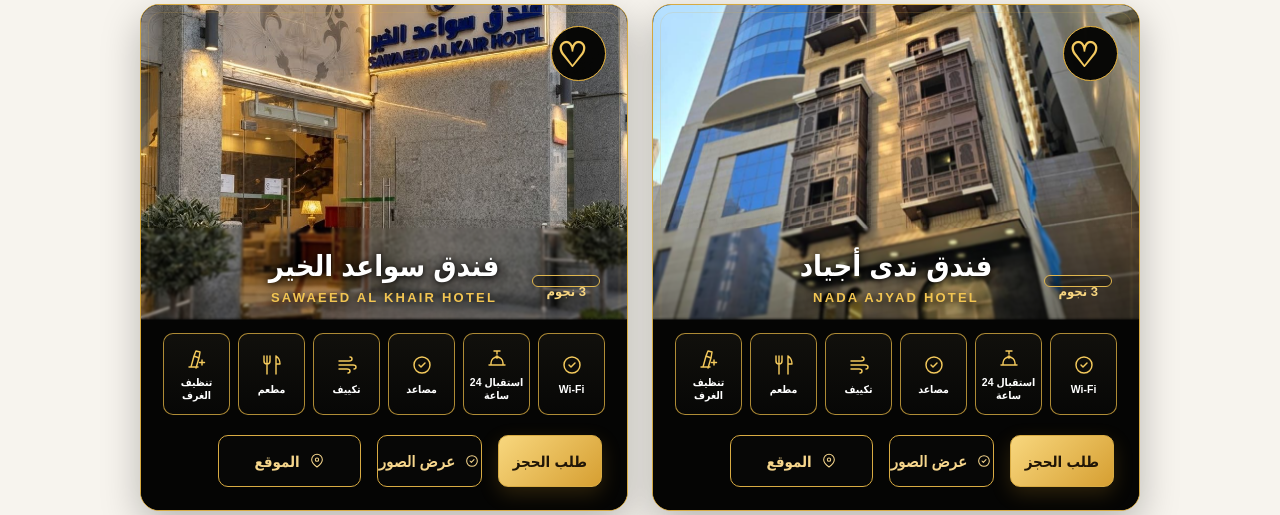
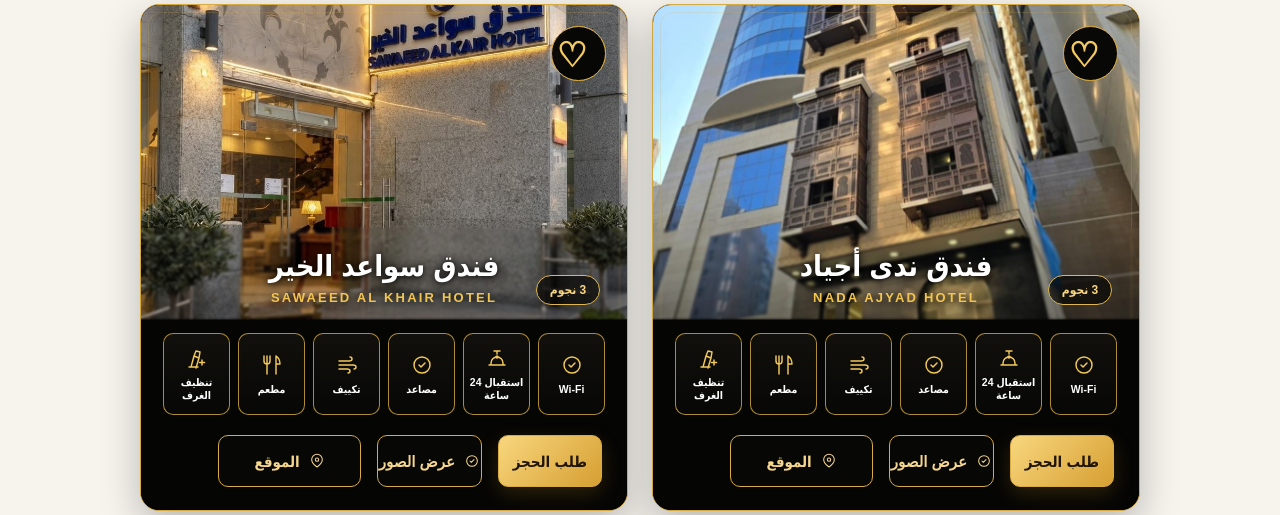
Before and after one commit to Talal-AL438/murooj-golden-b2b, a Flask app: page / in a window 1280 px wide. Shown: the part 1125-1640 px from the top of the page. Run offline with Flask 3, Linux system fonts and the light colour scheme; data comes from the database, SQL or seed files in the repository; data that the repository does not hold is empty.

Commit message:
Fix hotel star classification badge clipping and sizing

```diff
--- a/static/landing-refine.css
+++ b/static/landing-refine.css
@@ -1410,3 +1410,30 @@ html body .luxury-hotel-card .luxury-actions .btn span{
     gap:6px!important;
   }
 }
+
+/* Star classification badge — clean, readable pill */
+html body .luxury-hotel-card .luxury-hotel-media .hotel-rating-badge{
+  display:flex!important;
+  align-items:center!important;
+  justify-content:center!important;
+  width:max-content!important;
+  min-width:64px!important;
+  height:30px!important;
+  box-sizing:border-box!important;
+  padding:0 10px!important;
+  border:1px solid #e0b64e!important;
+  border-radius:18px!important;
+  background:rgba(5,5,4,.68)!important;
+  color:#f8d681!important;
+  font-size:12px!important;
+  font-weight:900!important;
+  line-height:1!important;
+  white-space:nowrap!important;
+  overflow:visible!important;
+  z-index:20!important;
+}
+@media(max-width:600px){
+ html body .luxury-hotel-card .luxury-hotel-media .hotel-rating-badge{
+   min-width:58px!important;height:27px!important;padding:0 8px!important;font-size:10px!important;
+ }
+}
```
